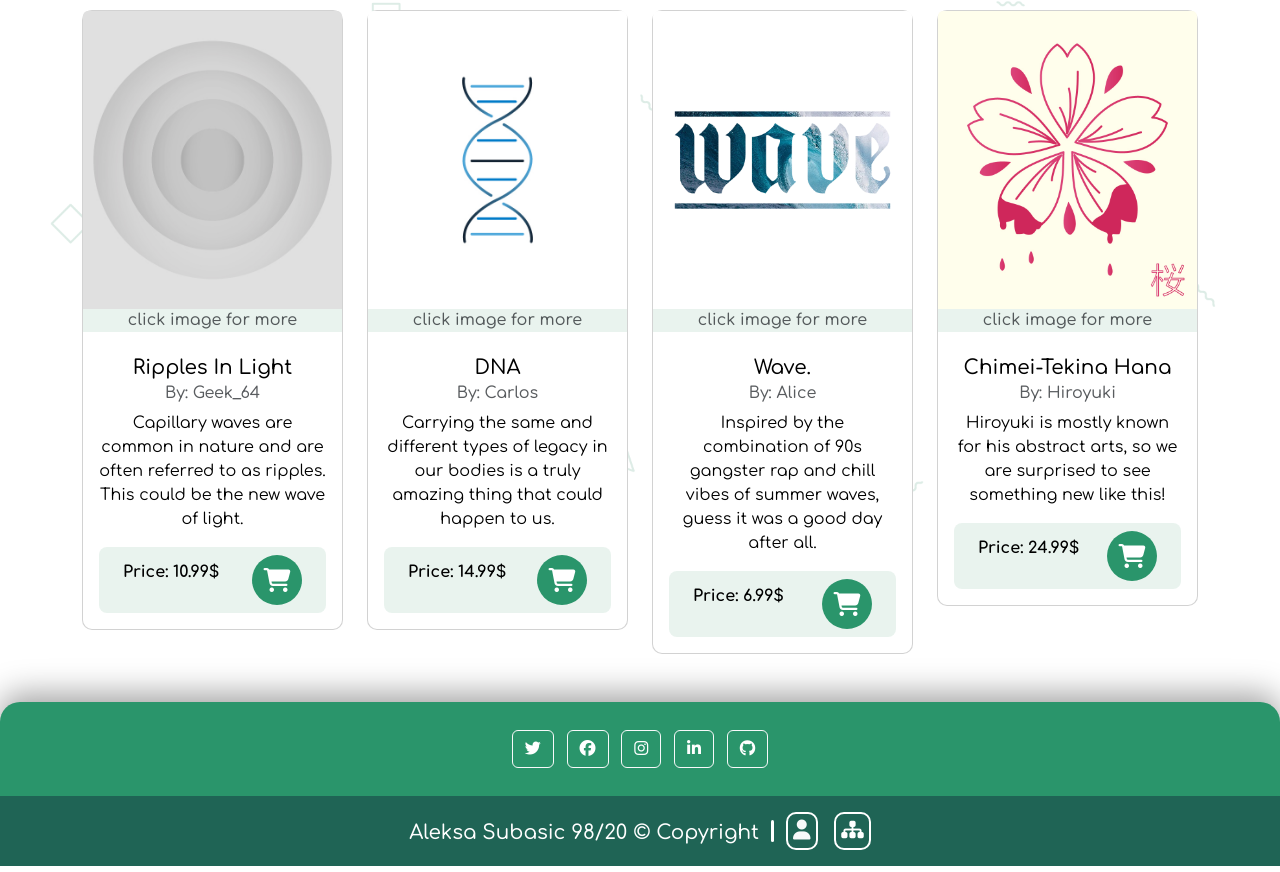
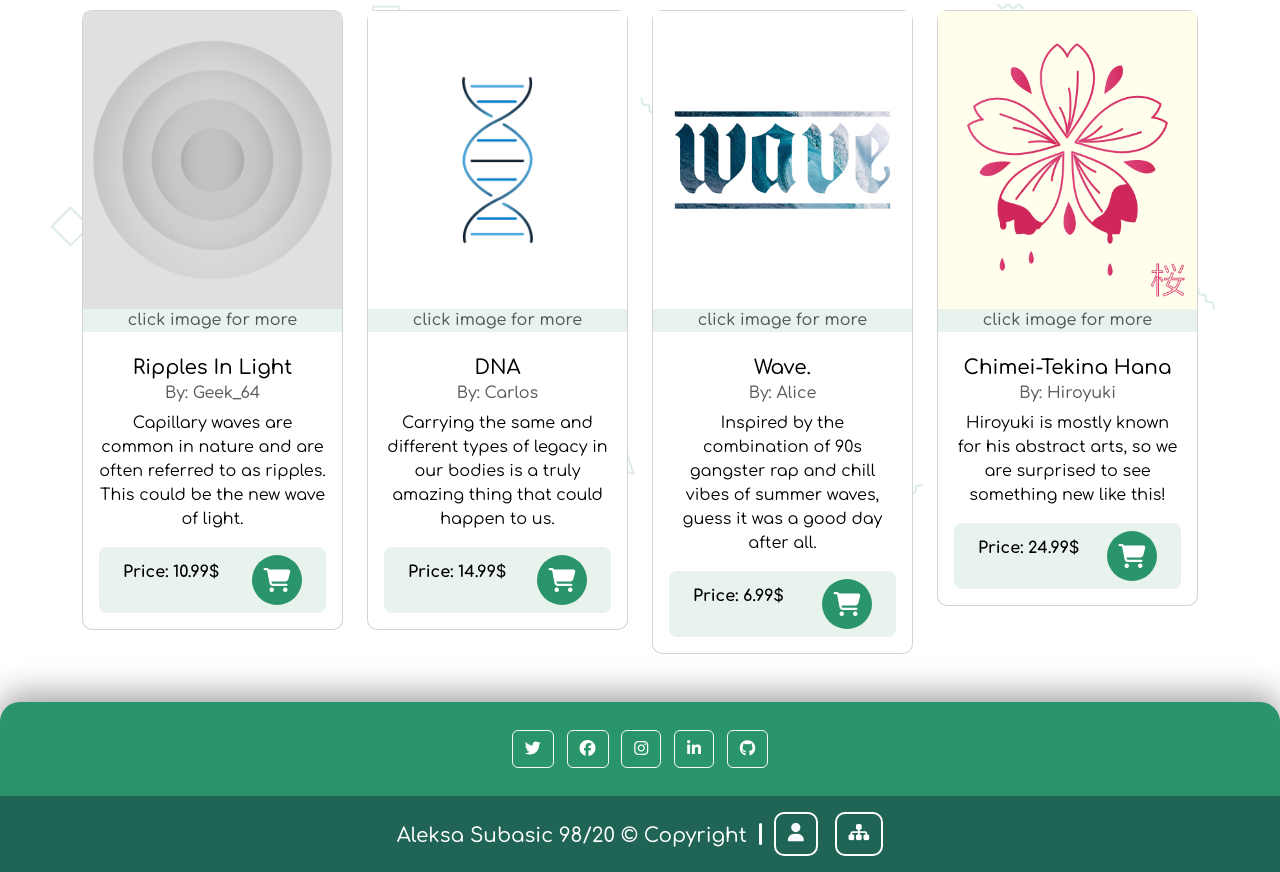
Before and after one commit to AleksaSubasic/ValleyOfArt, a plain HTML site: page index.html in a window 1280 px wide. Shown: the part 1703-2575 px from the top of the page. Drawn offline with nearby package versions, Linux system fonts and the light colour scheme.

Commit message:
Add files via upload

```diff
--- a/assets/css/style.css
+++ b/assets/css/style.css
@@ -250,14 +250,6 @@ body{
     color: white;
 }
 
-
-
-
-
-
-
-
-
 /* COLOR SWATCH CLASSES */
 .bg-tropical, #color-picker{
     background-color: var(--tropical-rain-forest);
@@ -308,8 +300,7 @@ footer .copyright h5::after{
 }
 footer .copyright a{
     margin-left: 12px;
-    padding: 2px 5px;
-    font-size: 1.25rem;
+    font-size: 1.15rem;
     text-decoration: none;
     border: 2px solid var(--white);
 }
```
